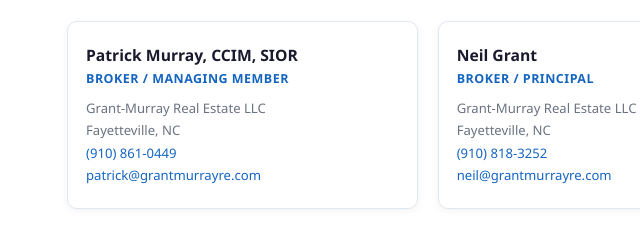
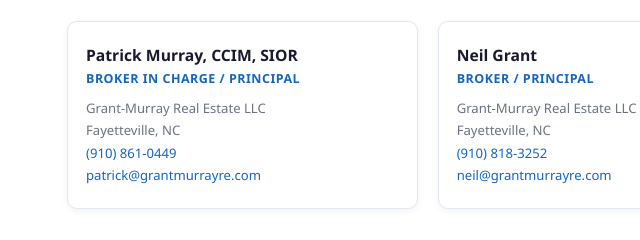
Before and after one commit to tpmurray13/bpo-2057-weeks-rd, a plain HTML site: page index.html in a window 1280 px wide. Shown: the part 7186-7426 px from the top of the page, 27-667 px from the left. Drawn offline with Linux system fonts and the light colour scheme.

Commit message:
Update Patrick title to Broker in Charge / Principal

```diff
--- a/index.html
+++ b/index.html
@@ -747,7 +747,7 @@
     <div class="team-grid">
       <div class="team-card">
         <div class="tc-name">Patrick Murray, CCIM, SIOR</div>
-        <div class="tc-title">Broker / Managing Member</div>
+        <div class="tc-title">Broker in Charge / Principal</div>
         <div class="tc-info">
           Grant-Murray Real Estate LLC<br>
           Fayetteville, NC<br>
```
